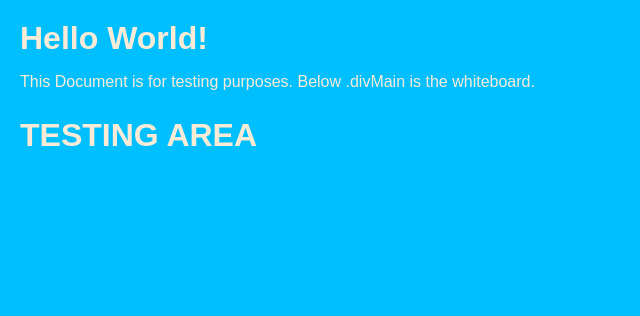
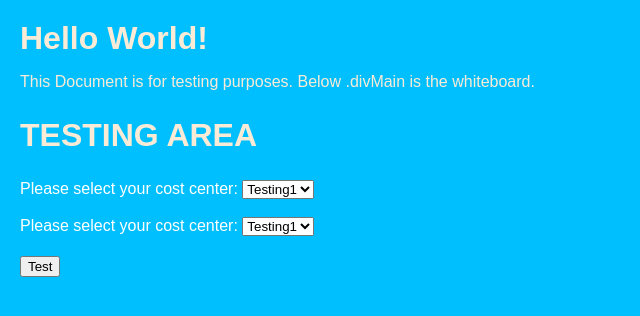
Before and after one commit to khotovec/dualDropdownsXMPIE, a plain HTML site: page index.html in a window 1280 px wide. Shown: the whole page, without its empty margins (0-640 px from the left). Drawn offline with nearby package versions, Linux system fonts and the light colour scheme.

Commit message:
Large Update
Hiding main lbl and txt field and appending the div with new fields.

```diff
--- a/dropdown.js
+++ b/dropdown.js
@@ -2,13 +2,26 @@
 /*global $, jQuery*/
 /*jslint devel: true */
 
-$(document).ready(function () {
+$(document).ready(function main() {
     "use strict";
-    var inputlbl = document.getElementById('inputlbl'),
+    var mainDiv = document.getElementById('formArea'),
+        inputlbl = document.getElementById('inputlbl'),
         inputtxt = document.getElementById('inputtxt'),
-        codes = ["", "TEST1", "TEST2"],
-        newLabel = document.createElement("label"),
-        newInput = document.createElement("input");
+        newlbl = document.createElement('divNewlbl'),
+        newtxt = document.createElement('divNewtxt'),
+        newlbl2 = document.createElement('divNewlbl2'),
+        newtxt2 = document.createElement('divNewtxt2');
+    newlbl.innerHTML = '<label>Please select your cost center: </label>';
+    newtxt.innerHTML = '<select id="mycc1"> <option>Testing1</option> <option>Dug</option> </select>';
+    newlbl2.innerHTML = '<br><br><label>Please select your cost center: </label>';
+    newtxt2.innerHTML = '<select id="mycc2"><option>Testing1</option><option>Dug</option></select>';
     inputlbl.style.display = 'none';
     inputtxt.style.display = 'none';
+    mainDiv.parentNode.appendChild(newlbl);
+    newlbl.style.color = 'white';
+    mainDiv.parentNode.appendChild(newtxt);
+    mainDiv.parentNode.appendChild(newlbl2);
+    newlbl2.style.color = 'white';
+    mainDiv.parentNode.appendChild(newtxt2);
+
 });
--- a/index.html
+++ b/index.html
@@ -31,7 +31,7 @@
                 padding-top:20px;
             }
 
-            .divTest {
+            #divTest {
                 padding-top:10px;
                 Padding-left:20px;
             }
@@ -43,6 +43,7 @@
                 width: 150px;
                 color:darkmagenta;
             }
+
         </style>
     </head>
     <body>
@@ -50,11 +51,14 @@
             <h1>Hello World!</h1>
             <p>This Document is for testing purposes. Below .divMain is the whiteboard.</p>
         </div>
-        <div class="divTest">
+        <div id="divTest">
             <h1>TESTING AREA</h1>
-            <form>
+            <form id="formArea">
                 <label id="inputlbl">This is a label:</label> <input type="text" id="inputtxt">
             </form>
         </div>
+        <div class="divMain">
+            <button id="feedbackBtn" onclick="feedback">Test</button>
+        </div>
     </body>
 </html>
```
